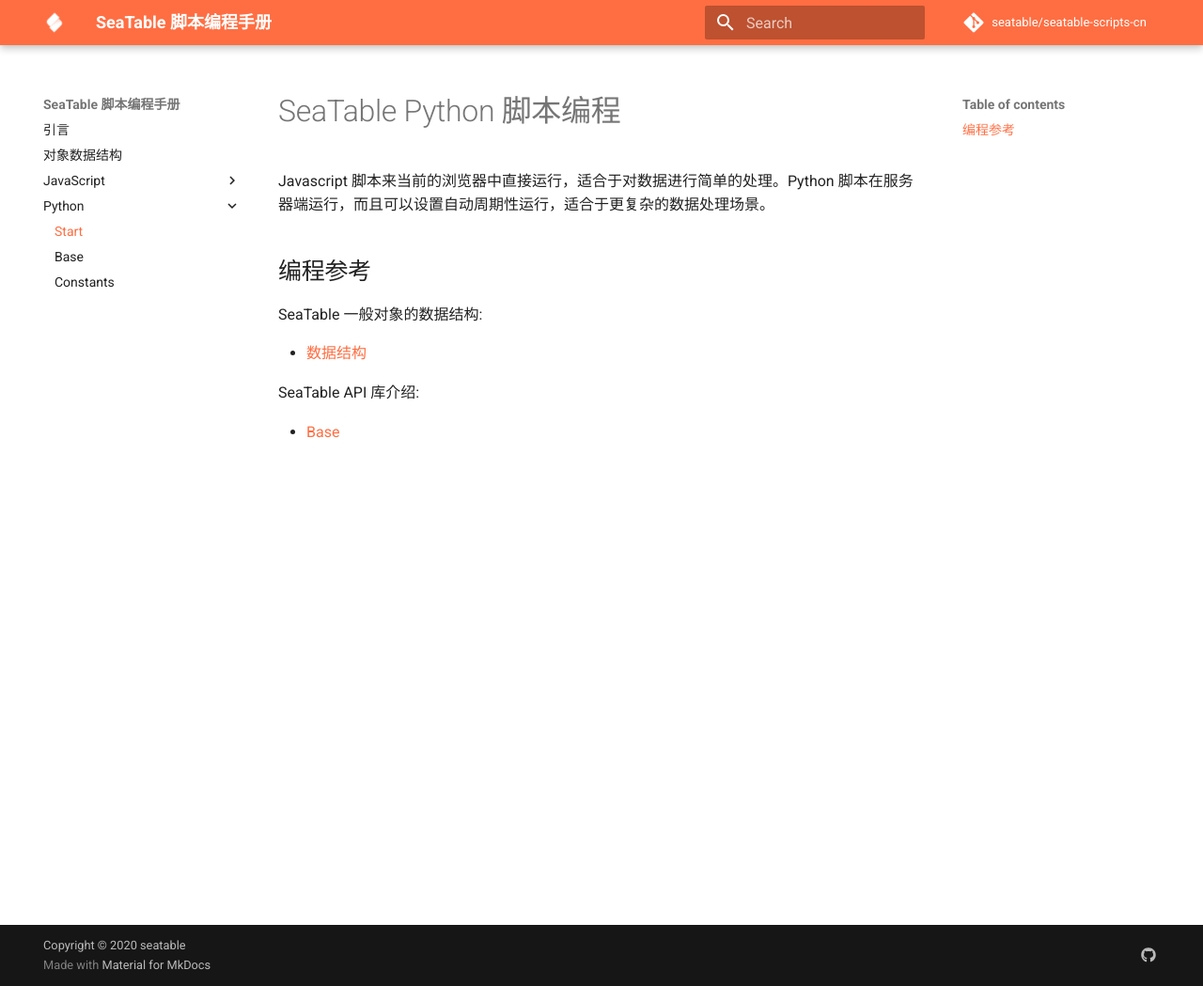
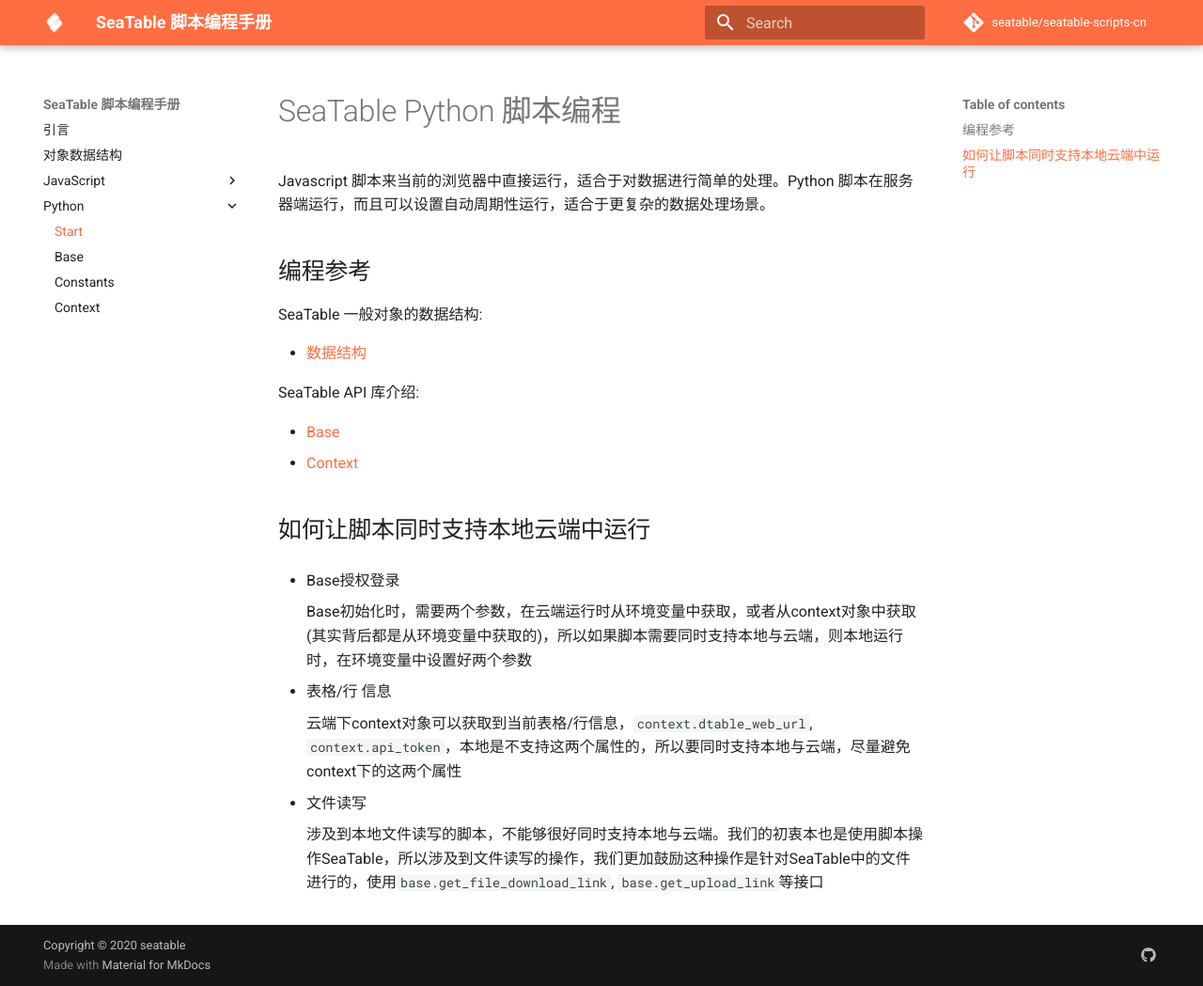
Before and after one commit to seatable/seatable-scripts-cn, an MkDocs documentation site: the page built from manual/python/README.md, in a window 1280 px wide and 1049 px high. Shown: the whole window at 94% size. Built offline with MkDocs 1.6.1 and Material for MkDocs 9.7.7, drawn with Linux system fonts in a browser that asks for light colours; comment, search, counter and statistics services are not loaded.

Commit message:
ADD: python context

```diff
--- a/manual/python/README.md
+++ b/manual/python/README.md
@@ -12,3 +12,18 @@
 SeaTable API 库介绍:
 
 * [Base](base.md)
+* [Context](context.md)
+
+## 如何让脚本同时支持本地云端中运行
+
+* Base授权登录
+
+    Base初始化时，需要两个参数，在云端运行时从环境变量中获取，或者从context对象中获取(其实背后都是从环境变量中获取的)，所以如果脚本需要同时支持本地与云端，则本地运行时，在环境变量中设置好两个参数
+
+* 表格/行 信息
+
+    云端下context对象可以获取到当前表格/行信息，`context.dtable_web_url`, `context.api_token`，本地是不支持这两个属性的，所以要同时支持本地与云端，尽量避免context下的这两个属性
+
+* 文件读写
+
+    涉及到本地文件读写的脚本，不能够很好同时支持本地与云端。我们的初衷本也是使用脚本操作SeaTable，所以涉及到文件读写的操作，我们更加鼓励这种操作是针对SeaTable中的文件进行的，使用`base.get_file_download_link`, `base.get_upload_link`等接口
--- a/mkdocs.yml
+++ b/mkdocs.yml
@@ -57,3 +57,4 @@
     - Start: python/README.md
     - Base: python/base.md
     - Constants: python/constants.md
+    - Context: python/context.md
```
Also changed, not shown: manual/python/context.md (added, +52 -0 lines).
